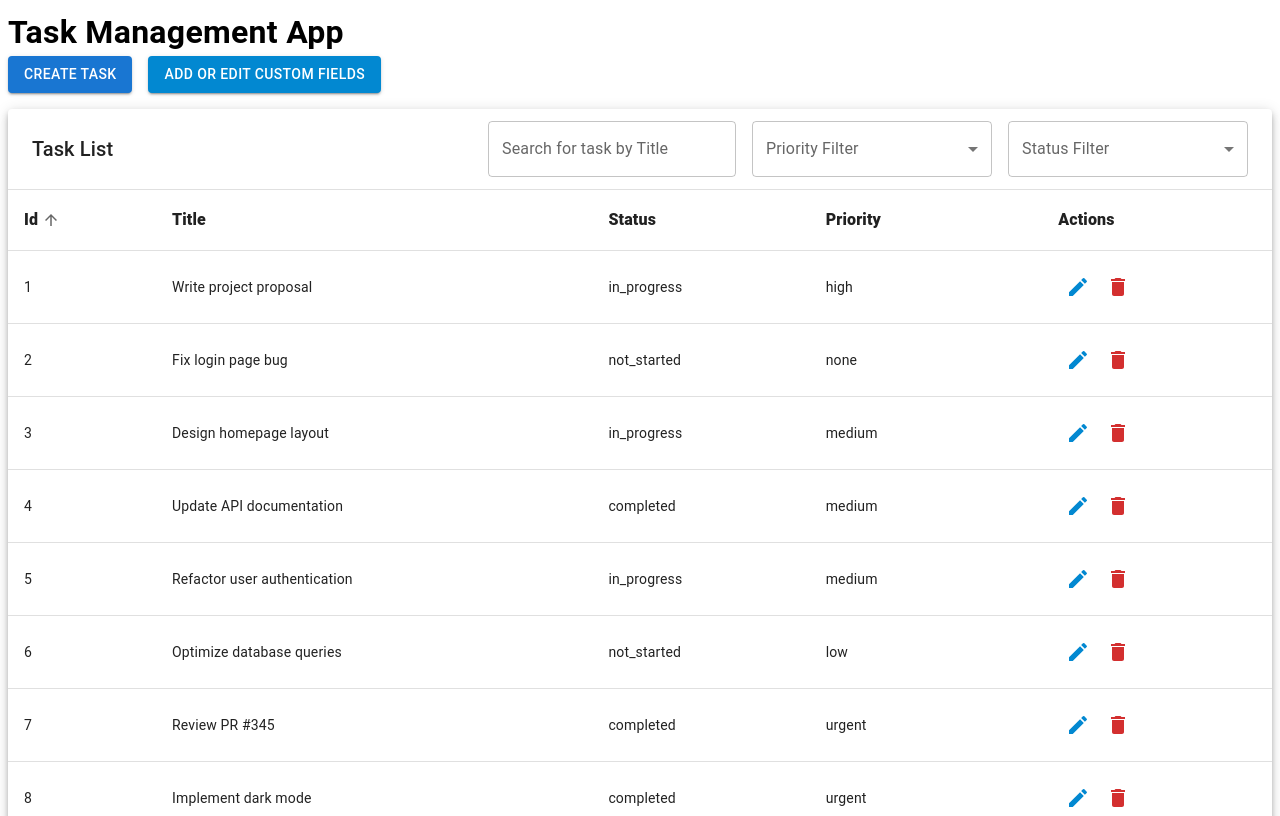
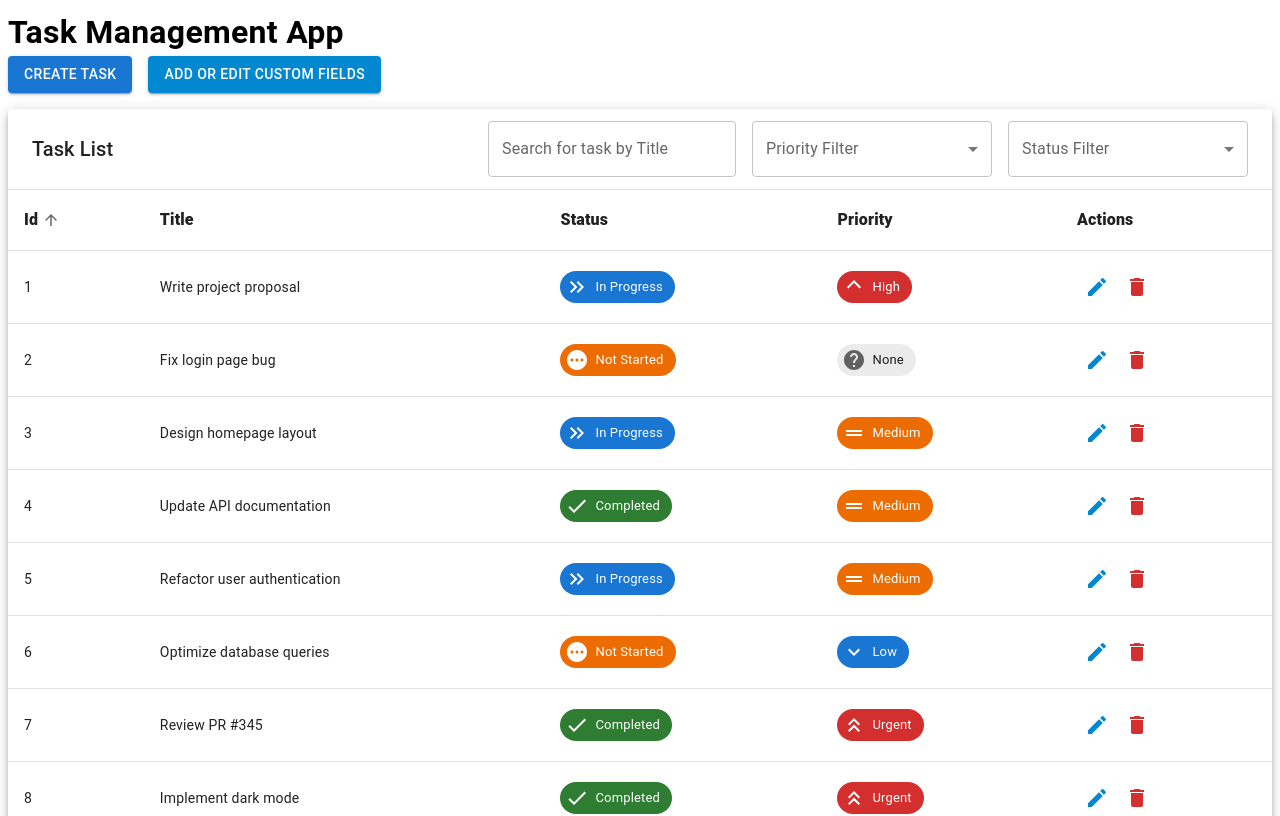
Before and after one commit to Bk49/Task-Management, a React (Vite) app: page / in a window 1280 px wide. Shown: the top 816 px of the page. Built offline with nearby package versions, Linux system fonts and the light colour scheme.

Commit message:
Add Status and Priority Chips for better UI

```diff
--- /dev/null
+++ b/src/components/chips/PriorityChip.tsx
@@ -0,0 +1,36 @@
+import DragHandleIcon from "@mui/icons-material/DragHandle";
+import HelpIcon from "@mui/icons-material/Help";
+import KeyboardArrowDownIcon from "@mui/icons-material/KeyboardArrowDown";
+import KeyboardControlKeyIcon from "@mui/icons-material/KeyboardControlKey";
+import KeyboardDoubleArrowUpIcon from "@mui/icons-material/KeyboardDoubleArrowUp";
+import { Chip } from "@mui/material";
+import React, { useMemo } from "react";
+import { Priority } from "../../types/task";
+import { ChipColors } from "../../types/utility";
+
+interface PriorityChipProps {
+    priority: Priority;
+}
+
+const PriorityChip: React.FC<PriorityChipProps> = ({ priority }) => {
+    const [icon, label, color] = useMemo(() => {
+        const label = priority.charAt(0).toUpperCase() + priority.slice(1);
+
+        switch (priority) {
+            case "urgent":
+                return [<KeyboardDoubleArrowUpIcon />, label, "error"];
+            case "high":
+                return [<KeyboardControlKeyIcon />, label, "error"];
+            case "medium":
+                return [<DragHandleIcon />, label, "warning"];
+            case "low":
+                return [<KeyboardArrowDownIcon />, label, "primary"];
+            default:
+                return [<HelpIcon />, label, "default"];
+        }
+    }, [priority]);
+
+    return <Chip {...{ icon, label, color: color as ChipColors }} />;
+};
+
+export default PriorityChip;
--- /dev/null
+++ b/src/components/chips/StatusChip.tsx
@@ -0,0 +1,33 @@
+import CheckIcon from "@mui/icons-material/Check";
+import KeyboardDoubleArrowRightIcon from "@mui/icons-material/KeyboardDoubleArrowRight";
+import PendingIcon from "@mui/icons-material/Pending";
+import { Chip } from "@mui/material";
+import React, { useMemo } from "react";
+import { Status } from "../../types/task";
+import { ChipColors } from "../../types/utility";
+
+interface StatusChipProps {
+    status: Status;
+}
+
+const StatusChip: React.FC<StatusChipProps> = ({ status }) => {
+    const [icon, label, color] = useMemo(() => {
+        const label = status
+            .split("_")
+            .map((part) => part.charAt(0).toUpperCase() + part.slice(1))
+            .join(" ");
+
+        switch (status) {
+            case "completed":
+                return [<CheckIcon />, label, "success"];
+            case "in_progress":
+                return [<KeyboardDoubleArrowRightIcon />, label, "primary"];
+            default:
+                return [<PendingIcon />, label, "warning"];
+        }
+    }, [status]);
+
+    return <Chip {...{ icon, label, color: color as ChipColors }} />;
+};
+
+export default StatusChip;
--- a/src/components/table/TaskTableRow.tsx
+++ b/src/components/table/TaskTableRow.tsx
@@ -1,7 +1,11 @@
+import CheckIcon from "@mui/icons-material/Check";
+import CloseIcon from "@mui/icons-material/Close";
 import { TableCell, TableRow } from "@mui/material";
 import React from "react";
 import useKeyStore from "../../hooks/store/useKeyStore";
 import { TaskItem } from "../../types/task";
+import PriorityChip from "../chips/PriorityChip";
+import StatusChip from "../chips/StatusChip";
 import DeleteTaskDialog from "../dialog/DeleteTaskDialog";
 import MutateTaskDialog from "../dialog/MutateTaskDialog";
 
@@ -22,7 +26,21 @@ const TaskTableRow: React.FC<TaskTableRowProps> = ({ task }) => {
                 ...keys.map(({ name }) => name),
             ].map((key) => (
                 <TableCell key={`${task.id} - ${key}`}>
-                    {task[key]?.toString()}
+                    {key === "priority" ? (
+                        <PriorityChip priority={task["priority"]} />
+                    ) : key === "status" ? (
+                        <StatusChip status={task["status"]} />
+                    ) : // For handling text
+                    keys.findIndex(
+                          ({ name, type }) => name === key && type === "boolean"
+                      ) === -1 ? (
+                        task[key]?.toString() ?? "Undefined"
+                    ) : task[key] ? (
+                        // For handling check boxes
+                        <CheckIcon color="success" />
+                    ) : (
+                        <CloseIcon color="error" />
+                    )}
                 </TableCell>
             ))}
             <TableCell>
--- a/src/constants/dropdown-options/taskOptions.tsx
+++ b/src/constants/dropdown-options/taskOptions.tsx
@@ -1,42 +1,25 @@
-import { Typography } from "@mui/material";
+import PriorityChip from "../../components/chips/PriorityChip";
+import StatusChip from "../../components/chips/StatusChip";
 import { SelectOption } from "../../components/form/mui-wrapper/ControlledSingleDropdrown";
 import { Priority, Status } from "../../types/task";
 
 // TODO: Add some icons for the options
-export const priorityOptions: SelectOption<Priority>[] = [
-    {
-        label: <Typography>None</Typography>,
-        value: "none",
-    },
-    {
-        label: <Typography>Urgent</Typography>,
-        value: "urgent",
-    },
-    {
-        label: <Typography>High</Typography>,
-        value: "high",
-    },
-    {
-        label: <Typography>Medium</Typography>,
-        value: "medium",
-    },
-    {
-        label: <Typography>Low</Typography>,
-        value: "low",
-    },
-] as SelectOption<Priority>[];
+export const priorityOptions: SelectOption<Priority>[] = (
+    ["none", "low", "medium", "high", "urgent"] as Priority[]
+).map(
+    (priority: Priority) =>
+        ({
+            label: <PriorityChip priority={priority} />,
+            value: priority,
+        } as SelectOption<Priority>)
+);
 
-export const statusOptions: SelectOption<Status>[] = [
-    {
-        label: <Typography>Not Started</Typography>,
-        value: "not_started",
-    },
-    {
-        label: <Typography>In Progress</Typography>,
-        value: "in_progress",
-    },
-    {
-        label: <Typography>Completed</Typography>,
-        value: "completed",
-    },
-];
+export const statusOptions: SelectOption<Status>[] = (
+    ["not_started", "in_progress", "completed"] as Status[]
+).map(
+    (status: Status) =>
+        ({
+            label: <StatusChip status={status} />,
+            value: status,
+        } as SelectOption<Status>)
+);
```
Also changed, not shown: src/types/utility.tsx (+9 -0 lines).
